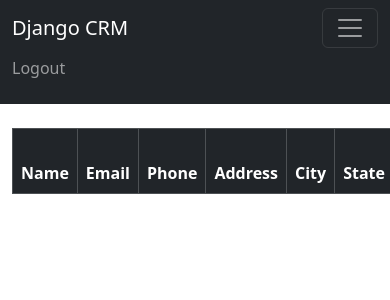
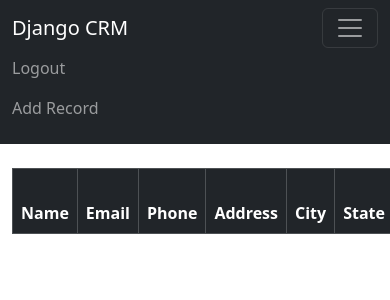
Before and after one commit to adistrim/django-CRM, a Django app: page / in a window 390 px wide, after a click that opens the changed part; the page is wider, and only the part inside the window is pictured. Shown: the top 300 px of that part. Run offline with Django 5.2, Linux system fonts and the light colour scheme; the visitor is signed in with stand-in values (Sample User, id 1); data that the repository does not hold is empty.

Commit message:
records can be added by users

```diff
--- a/website/templates/navbar.html
+++ b/website/templates/navbar.html
@@ -10,6 +10,9 @@
               {% if user.is_authenticated %}
               <li class="nav-item">
                 <a class="nav-link" href="{% url 'logout' %}">Logout</a>
+              </li>
+              <li class="nav-item">
+                <a class="nav-link" href="{% url 'add_record' %}">Add Record</a>
               </li>
 
               {% else %}
--- a/website/urls.py
+++ b/website/urls.py
@@ -7,4 +7,5 @@ urlpatterns = [
     path('signup/', views.signup_user, name='signup'),
     path('record/<int:pk>', views.customer_record, name='record'),
     path('delete_record/<int:pk>', views.delete_record, name='delete_record'),
+    path('add_record/', views.add_record, name='add_record'),
 ]
--- a/website/views.py
+++ b/website/views.py
@@ -1,7 +1,7 @@
 from django.shortcuts import render, redirect
 from django.contrib.auth import authenticate, login, logout
 from django.contrib import messages
-from .forms import SignUpForm
+from .forms import SignUpForm, AddRecordForm
 from .models import Record
 
 # Create your views here.
@@ -67,3 +67,17 @@ def delete_record(request, pk):
     else:
         messages.success(request, ('You must be logged in.'))
         return redirect('home')
+
+def add_record(request):
+    form = AddRecordForm(request.POST or None)
+
+    if request.user.is_authenticated:
+        if request.method == 'POST' and form.is_valid():
+            add_record = form.save()
+            messages.success(request, ('You Just Added a Record'))
+            return redirect('home')
+    else:
+        messages.success(request, ('You must be logged in.'))
+        return redirect('home')
+
+    return render(request, 'add_record.html', {'form':form})
```
Also changed, not shown: website/forms.py (+17 -0 lines), website/templates/add_record.html (added, +20 -0 lines). Lines whose indentation alone changed are shown as unchanged.
